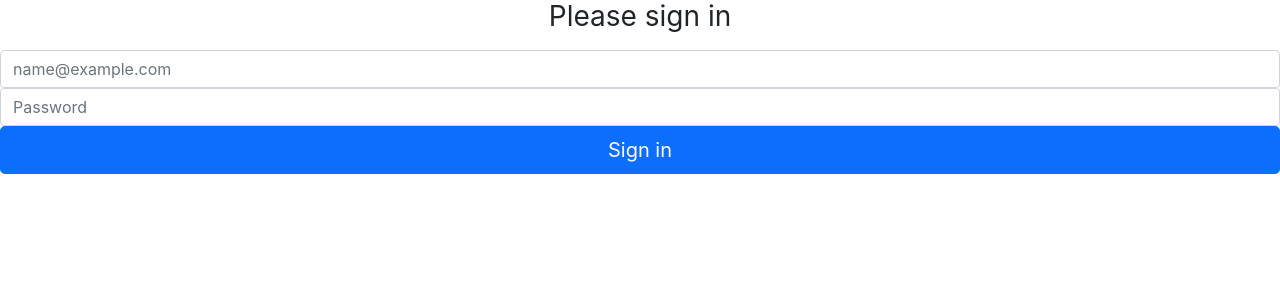
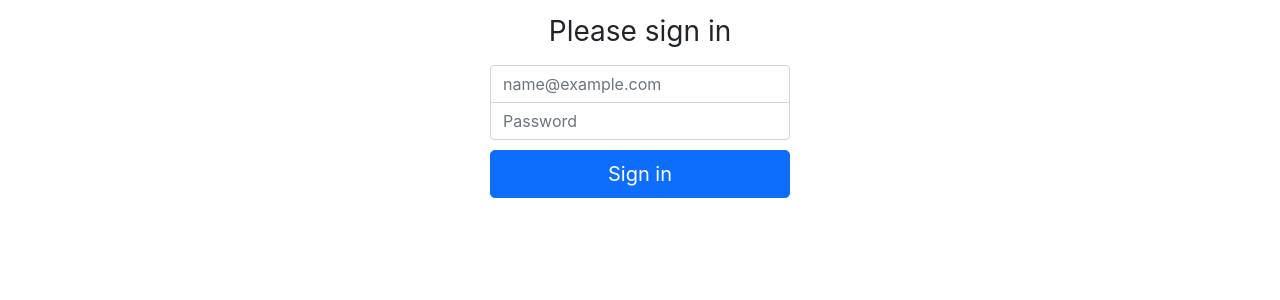
Before and after one commit to HampusJohnOlausson/react_authentication, a React (Create React App) app: page / in a window 1280 px wide. Shown: the top 300 px of the page. Built offline with nearby package versions, Linux system fonts and the light colour scheme.

Commit message:
Some basic styling for the login page

```diff
--- a/src/App.css
+++ b/src/App.css
@@ -1,5 +1,32 @@
 .App {
   text-align: center;
+}
+
+.form-signin {
+  width: 100%;
+  max-width: 330px;
+  padding: 15px;
+  margin: auto;
+}
+
+.form-signin .checkbox {
+  font-weight: 400;
+}
+
+.form-signin .form-floating:focus-within {
+  z-index: 2;
+}
+
+.form-signin input[type="email"] {
+  margin-bottom: -1px;
+  border-bottom-right-radius: 0;
+  border-bottom-left-radius: 0;
+}
+
+.form-signin input[type="password"] {
+  margin-bottom: 10px;
+  border-top-left-radius: 0;
+  border-top-right-radius: 0;
 }
 
 .App-logo {
--- a/src/App.tsx
+++ b/src/App.tsx
@@ -8,14 +8,11 @@ function App() {
       <main className="form-signin">
   <form>
     <h1 className="h3 mb-3 fw-normal">Please sign in</h1>
-
-      <input type="email" className="form-control" id="floatingInput" placeholder="name@example.com"/>
-      <input type="password" className="form-control" id="floatingPassword" placeholder="Password"/>
-
+      <input type="email" className="form-control"  placeholder="name@example.com"/>
+      <input type="password" className="form-control" placeholder="Password"/>
     <button className="w-100 btn btn-lg btn-primary" type="submit">Sign in</button>
   </form>
 </main>
-
 
     </div>
   );
```
